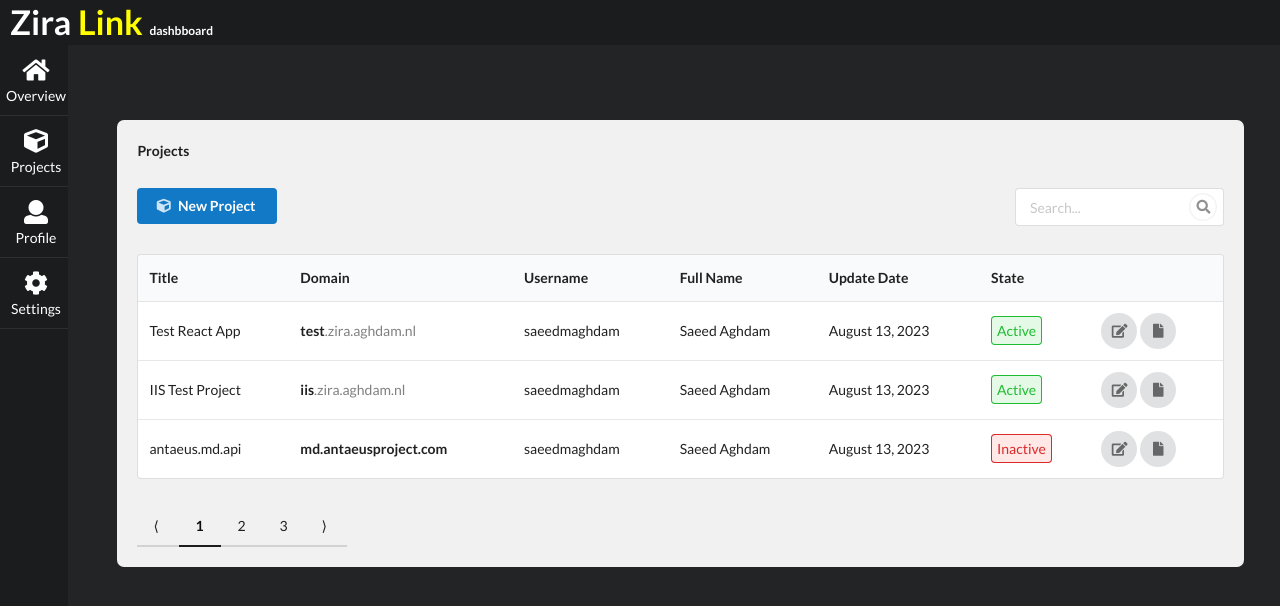
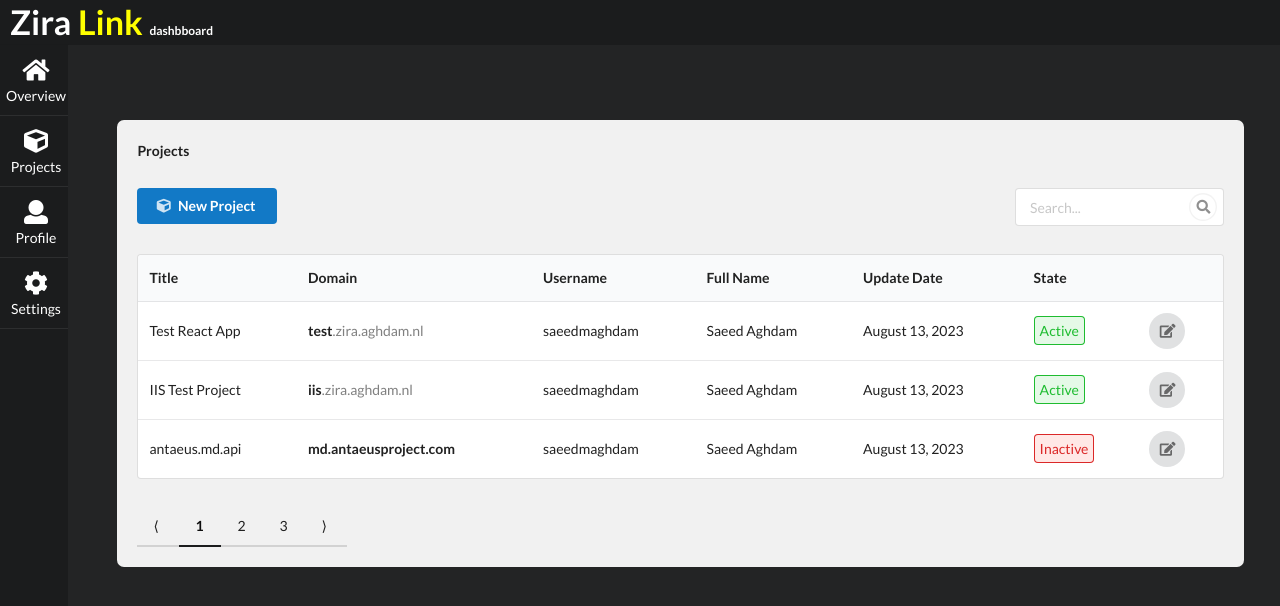
Before and after one commit to saeedmaghdam/ZiraLink.Web, a React (Create React App) app in the folder src/: page /projects in a window 1280 px wide. Shown: the top 606 px of the page. Built offline with nearby package versions, Linux system fonts and the light colour scheme.

Commit message:
disabled project report button

```diff
--- a/src/src/components/projects/projects.jsx
+++ b/src/src/components/projects/projects.jsx
@@ -62,9 +62,9 @@
                   <Link to="/projects/update/1" class="circular ui icon button">
                     <i class="icon edit"></i>
                   </Link>
-                  <button class="circular ui icon button">
+                  {/* <button class="circular ui icon button">
                     <i class="icon file"></i>
-                  </button>
+                  </button> */}
                 </td>
               </tr>
               <tr>
@@ -85,9 +85,9 @@
                   <Link to="/projects/update/2" class="circular ui icon button">
                     <i class="icon edit"></i>
                   </Link>
-                  <button class="circular ui icon button">
+                  {/* <button class="circular ui icon button">
                     <i class="icon file"></i>
-                  </button>
+                  </button> */}
                 </td>
               </tr>
               <tr>
@@ -107,9 +107,9 @@
                   <Link to="/projects/update/2" class="circular ui icon button">
                     <i class="icon edit"></i>
                   </Link>
-                  <button class="circular ui icon button">
+                  {/* <button class="circular ui icon button">
                     <i class="icon file"></i>
-                  </button>
+                  </button> */}
                 </td>
               </tr>
             </tbody>
```
